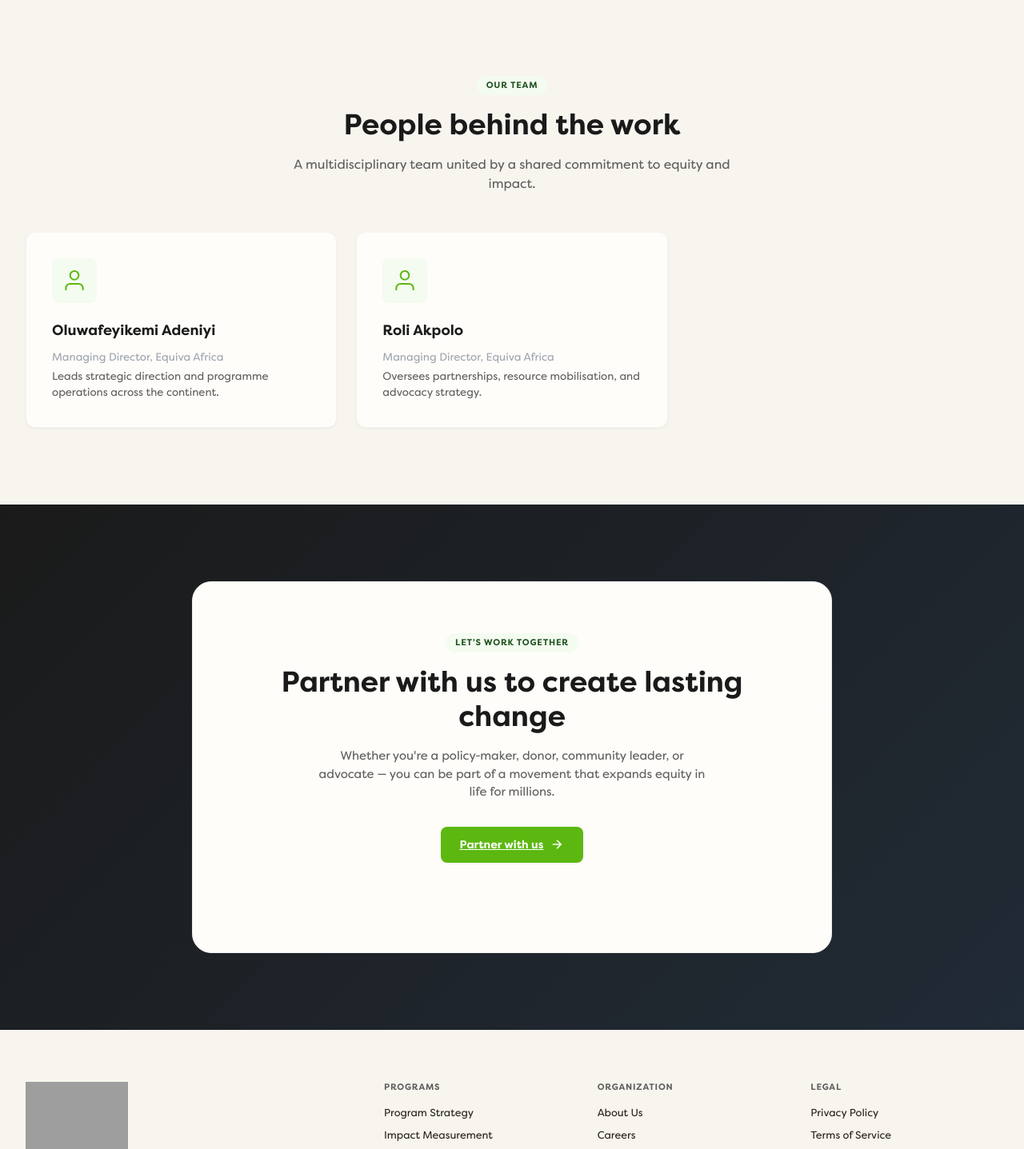
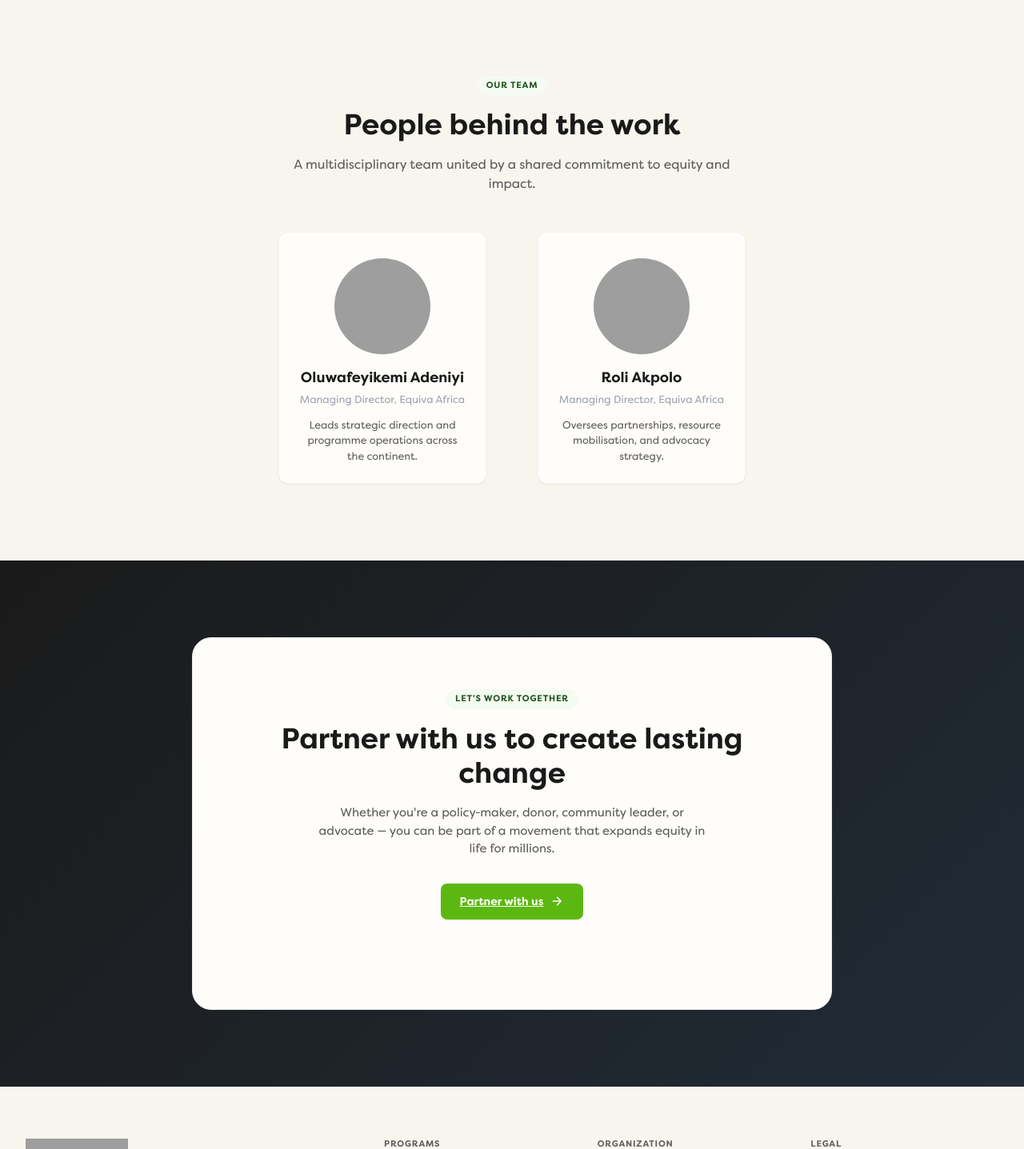
Before and after one commit to iyke497/Equiva, a Flask app: page /about in a window 1280 px wide. Shown: the part 5063-6500 px from the top of the page at 80% size. Run offline with Flask 3, Linux system fonts and the light colour scheme; some libraries are stand-ins or nearby versions; some web fonts are replaced; grey boxes are pictures that could not be loaded.

Commit message:
Reposition team cards and styling, add team photos

```diff
--- a/static/css/styles.css
+++ b/static/css/styles.css
@@ -640,6 +640,71 @@ h1, h2, h3, h4, h5, h6 {
     color: var(--grey-body);
     line-height: 1.6;
     margin-bottom: var(--space-24);
+}
+
+/* Team cards */
+.team-grid {
+    display: flex;
+    justify-content: center;
+    gap: var(--space-64);
+    max-width: 700px;
+    margin: 0 auto;
+}
+
+.team-card {
+    flex: 0 1 260px;
+    background: var(--bg-white);
+    border-radius: var(--radius-lg);
+    border: 1px solid var(--border-standard);
+    box-shadow: var(--shadow-sm);
+    padding: var(--space-32) var(--space-24) var(--space-24);
+    text-align: center;
+    transition: box-shadow 0.25s ease;
+}
+
+.team-card:hover {
+    box-shadow: var(--shadow-md);
+}
+
+.team-avatar-img {
+    width: 120px;
+    height: 120px;
+    border-radius: 50%;
+    object-fit: cover;
+    margin: 0 auto var(--space-16);
+    display: block;
+    background: var(--green-tint-100);
+}
+
+.team-avatar-svg {
+    width: 120px;
+    height: 120px;
+    border-radius: 50%;
+    margin: 0 auto var(--space-16);
+    display: flex;
+    align-items: center;
+    justify-content: center;
+    background: var(--green-tint-100);
+    color: var(--green-mid-dark);
+}
+
+.team-name {
+    font-size: 18px;
+    font-weight: 700;
+    margin-bottom: var(--space-4);
+    color: var(--text-dark);
+}
+
+.team-title {
+    font-size: 13px;
+    color: var(--grey-muted);
+    margin-bottom: var(--space-12);
+}
+
+.team-desc {
+    font-size: 13px;
+    color: var(--grey-body);
+    line-height: 1.5;
 }
 
 .hero-actions {
--- a/templates/about.html
+++ b/templates/about.html
@@ -282,28 +282,18 @@
             <h2 class="section-title">People behind the work</h2>
             <p class="section-subtitle">A multidisciplinary team united by a shared commitment to equity and impact.</p>
         </div>
-        <div class="services-grid">
-            <div class="service-card">
-                <div class="service-icon team-avatar">
-                    <svg width="32" height="32" viewBox="0 0 24 24" fill="none" stroke="currentColor" stroke-width="1.5">
-                        <path d="M20 21v-2a4 4 0 00-4-4H8a4 4 0 00-4 4v2"/>
-                        <circle cx="12" cy="7" r="4"/>
-                    </svg>
-                </div>
-                <h3 class="service-title">Oluwafeyikemi Adeniyi</h3>
-                <p class="service-description" style="color: var(--grey-muted); margin-bottom: 4px;">Managing Director, Equiva Africa</p>
-                <p class="service-description">Leads strategic direction and programme operations across the continent.</p>
+        <div class="team-grid">
+            <div class="team-card">
+                <img src="{{ url_for('static', filename='images/team/feyikemi.jpeg') }}" alt="Oluwafeyikemi Adeniyi" class="team-avatar-img">
+                <div class="team-name">Oluwafeyikemi Adeniyi</div>
+                <div class="team-title">Managing Director, Equiva Africa</div>
+                <div class="team-desc">Leads strategic direction and programme operations across the continent.</div>
             </div>
-            <div class="service-card">
-                <div class="service-icon team-avatar">
-                    <svg width="32" height="32" viewBox="0 0 24 24" fill="none" stroke="currentColor" stroke-width="1.5">
-                        <path d="M20 21v-2a4 4 0 00-4-4H8a4 4 0 00-4 4v2"/>
-                        <circle cx="12" cy="7" r="4"/>
-                    </svg>
-                </div>
-                <h3 class="service-title">Roli Akpolo</h3>
-                <p class="service-description" style="color: var(--grey-muted); margin-bottom: 4px;">Managing Director, Equiva Africa</p>
-                <p class="service-description">Oversees partnerships, resource mobilisation, and advocacy strategy.</p>
+            <div class="team-card">
+                <img src="{{ url_for('static', filename='images/team/rolli.jpeg') }}" alt="Roli Akpolo" class="team-avatar-img">
+                <div class="team-name">Roli Akpolo</div>
+                <div class="team-title">Managing Director, Equiva Africa</div>
+                <div class="team-desc">Oversees partnerships, resource mobilisation, and advocacy strategy.</div>
             </div>
         </div>
     </div>
```
